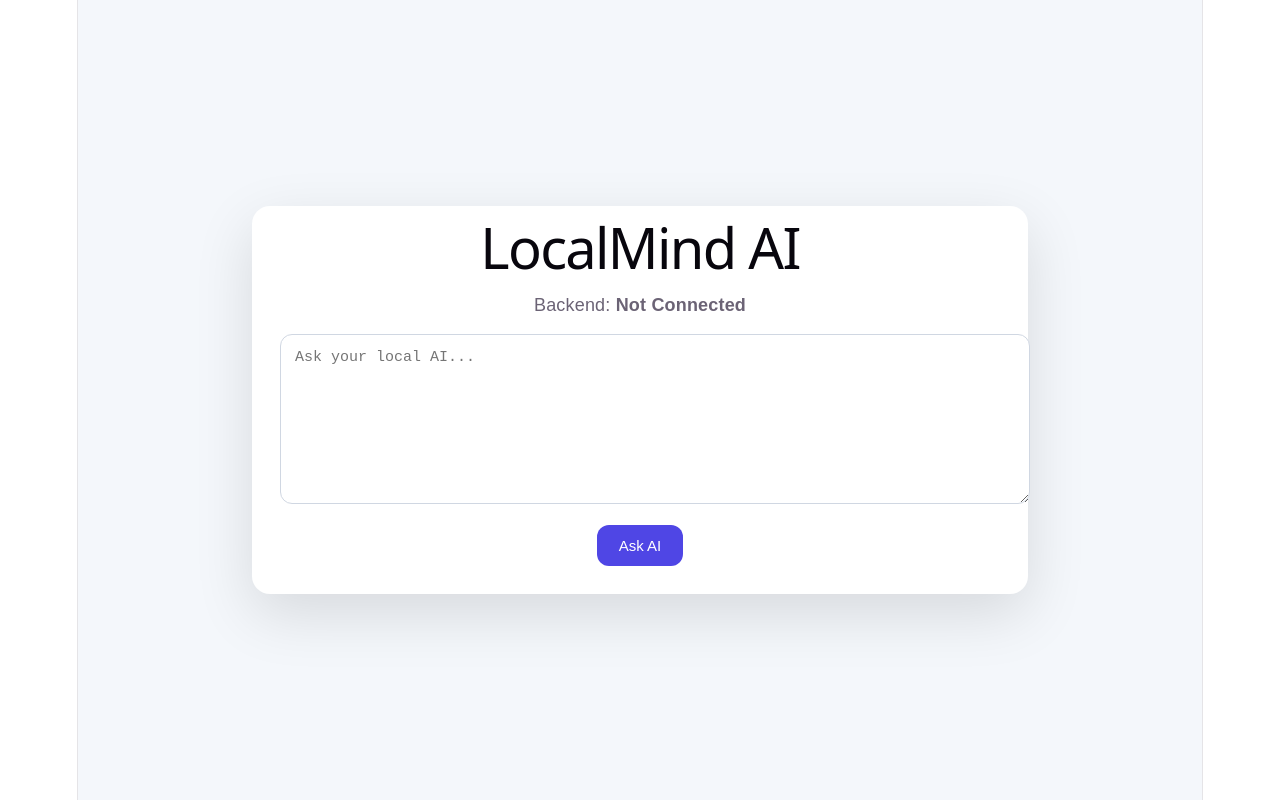
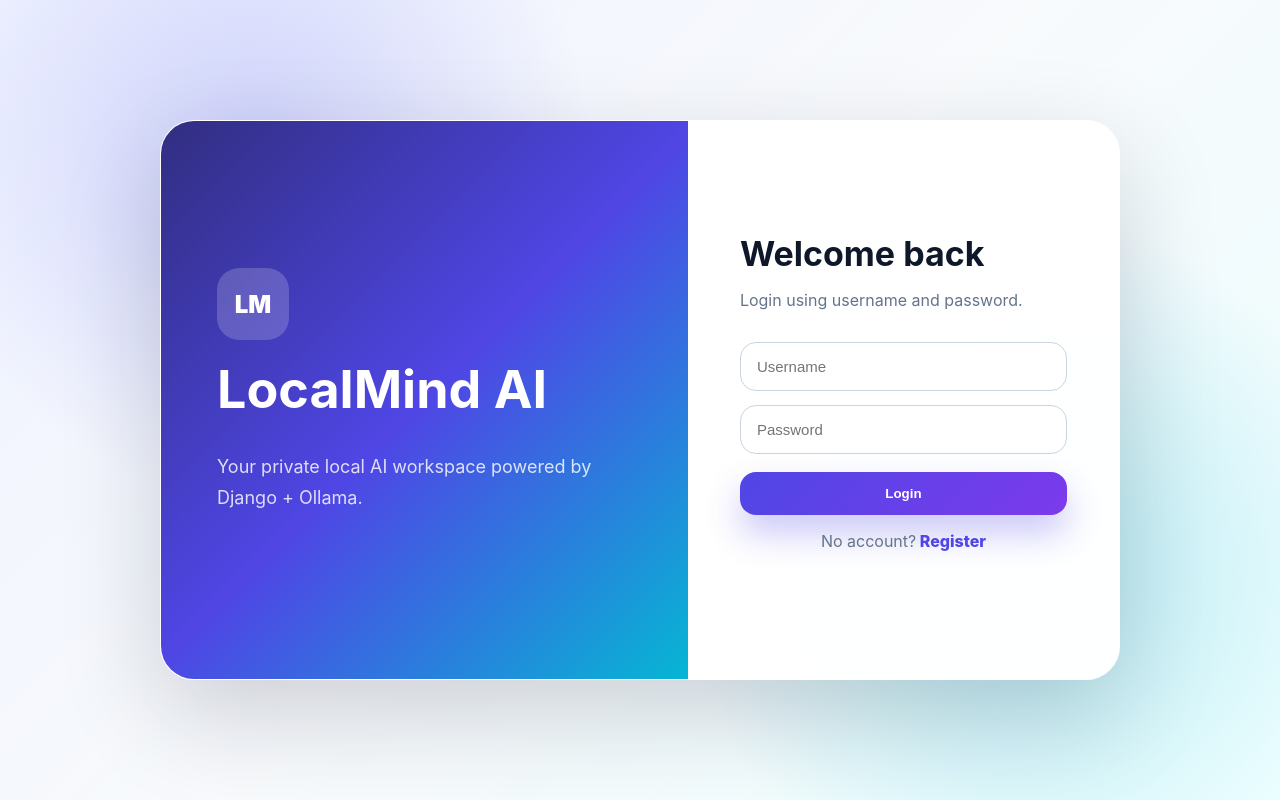
Before and after one commit to sartaj05/localmind-ai, a React app in the folder frontend/: page / in a window 1280 px wide. Built offline with nearby package versions, Linux system fonts and the light colour scheme; no server answers; the HTML template or start-up script is replaced by a standard one.

Commit message:
feat: add login register UI with popup messages

```diff
--- a/frontend/src/App.css
+++ b/frontend/src/App.css
@@ -1,55 +1,218 @@
-.app {
+* {
+  box-sizing: border-box;
+}
+
+.auth-page,
+.dashboard-page {
   min-height: 100vh;
-  background: #f4f7fb;
+  width: 100vw;
+  font-family: Inter, Arial, sans-serif;
+  background:
+    radial-gradient(circle at 20% 20%, rgba(99, 102, 241, 0.25), transparent 28%),
+    radial-gradient(circle at 80% 70%, rgba(6, 182, 212, 0.25), transparent 30%),
+    linear-gradient(135deg, #eef2ff, #f8fafc, #ecfeff);
   display: flex;
   align-items: center;
   justify-content: center;
-  font-family: Arial, sans-serif;
+  padding: 32px;
 }
 
-.card {
-  width: 720px;
-  background: white;
-  padding: 28px;
-  border-radius: 18px;
-  box-shadow: 0 20px 60px rgba(0, 0, 0, 0.12);
+.auth-shell {
+  width: 960px;
+  min-height: 560px;
+  display: grid;
+  grid-template-columns: 1.1fr 0.9fr;
+  background: rgba(255, 255, 255, 0.72);
+  border: 1px solid rgba(255, 255, 255, 0.9);
+  border-radius: 34px;
+  overflow: hidden;
+  box-shadow: 0 35px 100px rgba(15, 23, 42, 0.18);
 }
 
-h1 {
-  margin-top: 0;
+.brand-panel {
+  padding: 56px;
+  background: linear-gradient(135deg, #312e81, #4f46e5, #06b6d4);
+  color: white;
+  display: flex;
+  flex-direction: column;
+  justify-content: center;
+}
+
+.logo-badge {
+  width: 72px;
+  height: 72px;
+  border-radius: 22px;
+  background: rgba(255, 255, 255, 0.18);
+  display: flex;
+  align-items: center;
+  justify-content: center;
+  font-weight: 900;
+  font-size: 24px;
+  margin-bottom: 24px;
+}
+
+.brand-panel h1 {
+  font-size: 52px;
+  line-height: 1;
+  margin: 0 0 18px;
+}
+
+.brand-panel p {
+  font-size: 18px;
+  line-height: 1.7;
+  color: rgba(255, 255, 255, 0.82);
+}
+
+.auth-card {
+  padding: 52px;
+  background: rgba(255, 255, 255, 0.95);
+  display: flex;
+  flex-direction: column;
+  justify-content: center;
+}
+
+.auth-card h2 {
+  margin: 0;
+  font-size: 34px;
+  color: #0f172a;
+}
+
+.muted {
+  color: #64748b;
+  margin-bottom: 18px;
+}
+
+input,
+textarea {
+  width: 100%;
+  padding: 15px 16px;
+  margin-top: 14px;
+  border-radius: 16px;
+  border: 1px solid #cbd5e1;
+  background: #ffffff;
+  color: #0f172a;
+  font-size: 15px;
+  outline: none;
+}
+
+input:focus,
+textarea:focus {
+  border-color: #4f46e5;
+  box-shadow: 0 0 0 4px rgba(79, 70, 229, 0.14);
+}
+
+button {
+  margin-top: 18px;
+  padding: 14px 24px;
+  border: none;
+  border-radius: 16px;
+  background: linear-gradient(135deg, #4f46e5, #7c3aed);
+  color: white;
+  font-weight: 800;
+  cursor: pointer;
+  box-shadow: 0 18px 35px rgba(79, 70, 229, 0.3);
+}
+
+.secondary {
+  background: #eef2ff;
+  color: #4338ca;
+  box-shadow: none;
+}
+
+.switch-text {
+  text-align: center;
+  color: #64748b;
+}
+
+.switch-text span {
+  color: #4f46e5;
+  font-weight: 800;
+  cursor: pointer;
+}
+
+.chat-card {
+  width: 820px;
+  background: rgba(255, 255, 255, 0.92);
+  padding: 36px;
+  border-radius: 30px;
+  box-shadow: 0 30px 90px rgba(15, 23, 42, 0.16);
+}
+
+.topbar {
+  display: flex;
+  justify-content: space-between;
+  gap: 16px;
+}
+
+.topbar h1 {
+  margin: 0;
+  color: #0f172a;
 }
 
 textarea {
-  width: 100%;
-  min-height: 140px;
-  padding: 14px;
-  margin-top: 16px;
-  border-radius: 12px;
-  border: 1px solid #d0d7e2;
-  font-size: 15px;
+  min-height: 160px;
   resize: vertical;
 }
 
-button {
-  margin-top: 14px;
-  padding: 12px 22px;
-  border: none;
-  border-radius: 12px;
-  background: #4f46e5;
-  color: white;
-  font-size: 15px;
-  cursor: pointer;
+.answer {
+  margin-top: 22px;
+  padding: 20px;
+  background: #f8fafc;
+  border: 1px solid #e2e8f0;
+  border-radius: 18px;
+  color: #1f2937;
+  line-height: 1.7;
 }
 
-button:disabled {
-  opacity: 0.6;
-  cursor: not-allowed;
+@media (max-width: 800px) {
+  .auth-shell {
+    grid-template-columns: 1fr;
+  }
+
+  .brand-panel {
+    padding: 36px;
+  }
+
+  .auth-card {
+    padding: 34px;
+  }
+
+  .brand-panel h1 {
+    font-size: 40px;
+  }
 }
 
-.answer {
-  margin-top: 20px;
-  padding: 16px;
-  background: #f8fafc;
-  border-radius: 12px;
-  line-height: 1.6;
+.popup-toast {
+  position: fixed;
+  top: 24px;
+  right: 24px;
+  z-index: 9999;
+  min-width: 280px;
+  max-width: 420px;
+  padding: 16px 18px;
+  border-radius: 18px;
+  color: white;
+  font-weight: 800;
+  box-shadow: 0 22px 50px rgba(15, 23, 42, 0.22);
+  animation: slideToast 0.25s ease;
 }
+
+.popup-toast.success {
+  background: linear-gradient(135deg, #16a34a, #22c55e);
+}
+
+.popup-toast.error {
+  background: linear-gradient(135deg, #dc2626, #f97316);
+}
+
+@keyframes slideToast {
+  from {
+    opacity: 0;
+    transform: translateY(-12px) scale(0.96);
+  }
+
+  to {
+    opacity: 1;
+    transform: translateY(0) scale(1);
+  }
+}
--- a/frontend/src/App.jsx
+++ b/frontend/src/App.jsx
@@ -1,18 +1,92 @@
-import { useEffect, useState } from "react";
-import { getAIHealth, askAI } from "./api/aiApi";
+import { useState } from "react";
+import { askAI } from "./api/aiApi";
+import { loginUser, registerUser } from "./api/authApi";
 import "./App.css";
 
 function App() {
-  const [health, setHealth] = useState(null);
+  const [mode, setMode] = useState("login");
+
+  const [username, setUsername] = useState("");
+  const [email, setEmail] = useState("");
+  const [password, setPassword] = useState("");
+
   const [prompt, setPrompt] = useState("");
   const [answer, setAnswer] = useState("");
   const [loading, setLoading] = useState(false);
 
-  useEffect(() => {
-    getAIHealth()
-      .then((res) => setHealth(res.data))
-      .catch(() => setHealth({ success: false }));
-  }, []);
+  const [popup, setPopup] = useState({
+    show: false,
+    type: "success",
+    message: "",
+  });
+
+  const [isLoggedIn, setIsLoggedIn] = useState(
+    Boolean(localStorage.getItem("access_token"))
+  );
+
+  const showPopup = (message, type = "success") => {
+    setPopup({
+      show: true,
+      type,
+      message,
+    });
+
+    setTimeout(() => {
+      setPopup({
+        show: false,
+        type: "success",
+        message: "",
+      });
+    }, 3000);
+  };
+
+  const handleLogin = async () => {
+    try {
+      const res = await loginUser({
+        username,
+        password,
+      });
+
+      const access =
+        res.data.access ||
+        res.data.token ||
+        res.data.tokens?.access ||
+        res.data.data?.access;
+
+      if (!access) {
+        showPopup("Login success but token not found", "error");
+        return;
+      }
+
+      localStorage.setItem("access_token", access);
+      setIsLoggedIn(true);
+      showPopup("Login successful", "success");
+    } catch (error) {
+      showPopup(
+        error.response?.data?.error?.message || "Login failed",
+        "error"
+      );
+    }
+  };
+
+  const handleRegister = async () => {
+    try {
+      await registerUser({
+        username,
+        email,
+        password,
+      });
+
+      showPopup("Register successful. Now login.", "success");
+      setMode("login");
+      setPassword("");
+    } catch (error) {
+      showPopup(
+        error.response?.data?.error?.message || "Register failed",
+        "error"
+      );
+    }
+  };
 
   const handleAsk = async () => {
     if (!prompt.trim()) return;
@@ -21,11 +95,8 @@ function App() {
     setAnswer("");
 
     try {
-      const res = await askAI({
-        prompt,
-      });
-
-      setAnswer(res.data.answer || "");
+      const res = await askAI({ prompt });
+      setAnswer(res.data.answer || res.data.result?.answer || "");
     } catch (error) {
       setAnswer(error.response?.data?.error?.message || "Something went wrong");
     } finally {
@@ -33,15 +104,90 @@ function App() {
     }
   };
 
+  const handleLogout = () => {
+    localStorage.removeItem("access_token");
+    setIsLoggedIn(false);
+    showPopup("Logged out successfully", "success");
+  };
+
   return (
-    <div className="app">
-      <div className="card">
+    <>
+      {popup.show && (
+        <div className={`popup-toast ${popup.type}`}>
+          <span>{popup.message}</span>
+        </div>
+      )}
+
+      {!isLoggedIn ? (
+        <div className="auth-page">
+          <div className="auth-shell">
+            <div className="brand-panel">
+              <div className="logo-badge">LM</div>
               <h1>LocalMind AI</h1>
+              <p>Your private local AI workspace powered by Django + Ollama.</p>
+            </div>
 
-        <p>
-          Backend:{" "}
-          <b>{health?.success ? "Connected" : "Not Connected"}</b>
+            <div className="auth-card">
+              <h2>{mode === "login" ? "Welcome back" : "Create account"}</h2>
+              <p className="muted">
+                {mode === "login"
+                  ? "Login using username and password."
+                  : "Register using username, email, and password."}
               </p>
+
+              <input
+                placeholder="Username"
+                value={username}
+                onChange={(e) => setUsername(e.target.value)}
+              />
+
+              {mode === "register" && (
+                <input
+                  type="email"
+                  placeholder="Email"
+                  value={email}
+                  onChange={(e) => setEmail(e.target.value)}
+                />
+              )}
+
+              <input
+                type="password"
+                placeholder="Password"
+                value={password}
+                onChange={(e) => setPassword(e.target.value)}
+              />
+
+              <button onClick={mode === "login" ? handleLogin : handleRegister}>
+                {mode === "login" ? "Login" : "Register"}
+              </button>
+
+              <p className="switch-text">
+                {mode === "login" ? "No account?" : "Already registered?"}
+                <span
+                  onClick={() => {
+                    setMode(mode === "login" ? "register" : "login");
+                    setPassword("");
+                  }}
+                >
+                  {mode === "login" ? " Register" : " Login"}
+                </span>
+              </p>
+            </div>
+          </div>
+        </div>
+      ) : (
+        <div className="dashboard-page">
+          <div className="chat-card">
+            <div className="topbar">
+              <div>
+                <h1>LocalMind AI</h1>
+                <p>Ask your local model anything.</p>
+              </div>
+
+              <button className="secondary" onClick={handleLogout}>
+                Logout
+              </button>
+            </div>
 
             <textarea
               placeholder="Ask your local AI..."
@@ -61,6 +207,8 @@ function App() {
             )}
           </div>
         </div>
+      )}
+    </>
   );
 }
 
--- /dev/null
+++ b/frontend/src/api/authApi.js
@@ -0,0 +1,13 @@
+import apiClient from "./apiClient";
+
+export const loginUser = (data) => {
+  return apiClient.post("/auth/login/", data);
+};
+
+export const registerUser = (data) => {
+  return apiClient.post("/auth/register/", data);
+};
+
+export const getProfile = () => {
+  return apiClient.get("/auth/me/");
+};
--- a/frontend/src/index.css
+++ b/frontend/src/index.css
@@ -1,111 +1,11 @@
-:root {
-  --text: #6b6375;
-  --text-h: #08060d;
-  --bg: #fff;
-  --border: #e5e4e7;
-  --code-bg: #f4f3ec;
-  --accent: #aa3bff;
-  --accent-bg: rgba(170, 59, 255, 0.1);
-  --accent-border: rgba(170, 59, 255, 0.5);
-  --social-bg: rgba(244, 243, 236, 0.5);
-  --shadow:
-    rgba(0, 0, 0, 0.1) 0 10px 15px -3px, rgba(0, 0, 0, 0.05) 0 4px 6px -2px;
-
-  --sans: system-ui, 'Segoe UI', Roboto, sans-serif;
-  --heading: system-ui, 'Segoe UI', Roboto, sans-serif;
-  --mono: ui-monospace, Consolas, monospace;
-
-  font: 18px/145% var(--sans);
-  letter-spacing: 0.18px;
-  color-scheme: light dark;
-  color: var(--text);
-  background: var(--bg);
-  font-synthesis: none;
-  text-rendering: optimizeLegibility;
-  -webkit-font-smoothing: antialiased;
-  -moz-osx-font-smoothing: grayscale;
-
-  @media (max-width: 1024px) {
-    font-size: 16px;
-  }
-}
-
-@media (prefers-color-scheme: dark) {
-  :root {
-    --text: #9ca3af;
-    --text-h: #f3f4f6;
-    --bg: #16171d;
-    --border: #2e303a;
-    --code-bg: #1f2028;
-    --accent: #c084fc;
-    --accent-bg: rgba(192, 132, 252, 0.15);
-    --accent-border: rgba(192, 132, 252, 0.5);
-    --social-bg: rgba(47, 48, 58, 0.5);
-    --shadow:
-      rgba(0, 0, 0, 0.4) 0 10px 15px -3px, rgba(0, 0, 0, 0.25) 0 4px 6px -2px;
-  }
-
-  #social .button-icon {
-    filter: invert(1) brightness(2);
-  }
+html,
+body,
+#root {
+  margin: 0;
+  width: 100%;
+  min-height: 100%;
 }
 
 body {
-  margin: 0;
+  background: #eef4ff;
 }
-
-#root {
-  width: 1126px;
-  max-width: 100%;
-  margin: 0 auto;
-  text-align: center;
-  border-inline: 1px solid var(--border);
-  min-height: 100svh;
-  display: flex;
-  flex-direction: column;
-  box-sizing: border-box;
-}
-
-h1,
-h2 {
-  font-family: var(--heading);
-  font-weight: 500;
-  color: var(--text-h);
-}
-
-h1 {
-  font-size: 56px;
-  letter-spacing: -1.68px;
-  margin: 32px 0;
-  @media (max-width: 1024px) {
-    font-size: 36px;
-    margin: 20px 0;
-  }
-}
-h2 {
-  font-size: 24px;
-  line-height: 118%;
-  letter-spacing: -0.24px;
-  margin: 0 0 8px;
-  @media (max-width: 1024px) {
-    font-size: 20px;
-  }
-}
-p {
-  margin: 0;
-}
-
-code,
-.counter {
-  font-family: var(--mono);
-  display: inline-flex;
-  border-radius: 4px;
-  color: var(--text-h);
-}
-
-code {
-  font-size: 15px;
-  line-height: 135%;
-  padding: 4px 8px;
-  background: var(--code-bg);
-}
```
Lines whose indentation alone changed are shown as unchanged.
